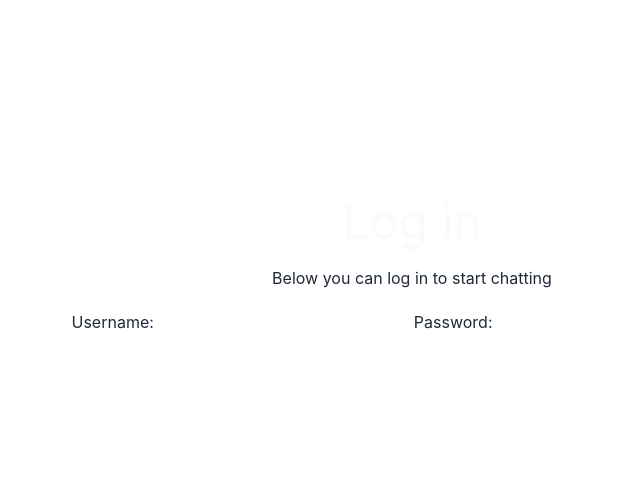
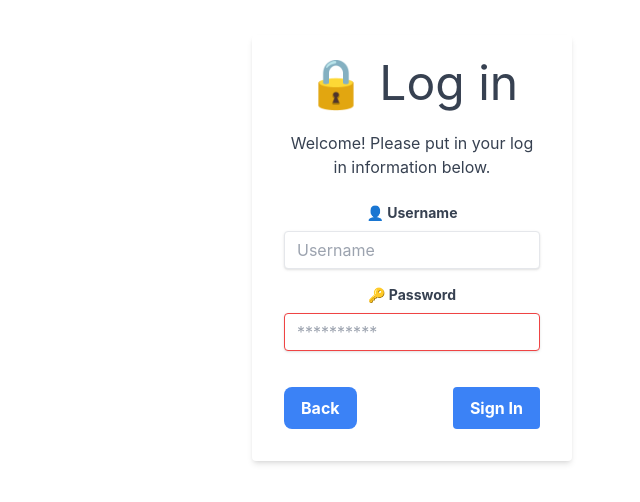
Before and after one commit to CalleTrogen/chatify-app, a React (Vite) app: page /login in a window 1280 px wide. Shown: the part 144-646 px from the top of the page, without its empty margins (228-868 px from the left). Built offline with nearby package versions, Linux system fonts and the light colour scheme.

Commit message:
log-in-form-layout-done

```diff
--- a/src/comp/Login.jsx
+++ b/src/comp/Login.jsx
@@ -1,14 +1,37 @@
 import { useState, useEffect } from "react"
+import { NavLink } from "react-router-dom";
 
-const Login = () => {
+
+function Login() {
+
+
     return (
-        <div>
-            <h1 className="text-gray-50 text-5xl text-bold p-5">Log in</h1>
-            <p className="mb-5">Below you can log in to start chatting</p>
-            <label className="">Username:</label>
-            <input type="text" className="ml-3 bg-white rounded"></input>
-            <label className="">Password:</label>
-            <input type="text" className="ml-3 bg-white rounded"></input>
+        <div class="w-full max-w-xs">
+            <form class="bg-white shadow-md rounded px-8 pt-6 pb-8 mb-4">
+                <h1 className="text-5xl text-gray-700">🔒 Log in</h1><br></br>
+                <p className="text-gray-700">Welcome! Please put in your log in information below.</p><br></br>
+                <div class="mb-4">
+                    <label class="block text-gray-700 text-sm font-bold mb-2" for="username">
+                        👤 Username
+                    </label>
+                    <input class="shadow appearance-none border rounded w-full py-2 px-3 text-gray-700 leading-tight focus:outline-none focus:shadow-outline" id="username" type="text" placeholder="Username"></input>
+                </div>
+                <div class="mb-6">
+                    <label class="block text-gray-700 text-sm font-bold mb-2" for="password">
+                        🔑 Password
+                    </label>
+                    <input class="shadow appearance-none border border-red-500 rounded w-full py-2 px-3 text-gray-700 mb-3 leading-tight focus:outline-none focus:shadow-outline" id="password" type="password" placeholder="**********"></input>
+
+                </div>
+                <div class="flex items-center justify-between">
+                    <NavLink to='/'>
+                        <button className="bg-blue-500 hover:bg-blue-700 text-white font-bold py-2 px-4">Back</button>
+                    </NavLink>
+                    <button class="bg-blue-500 hover:bg-blue-700 text-white font-bold py-2 px-4 rounded focus:outline-none focus:shadow-outline" type="button">
+                        Sign In
+                    </button>
+                </div>
+            </form>
         </div>
     )
 }
```
